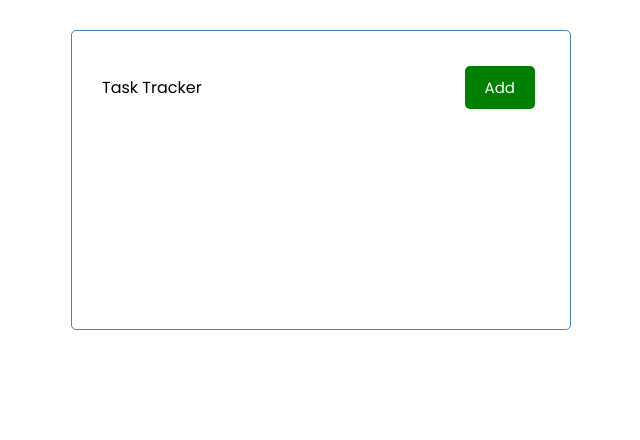
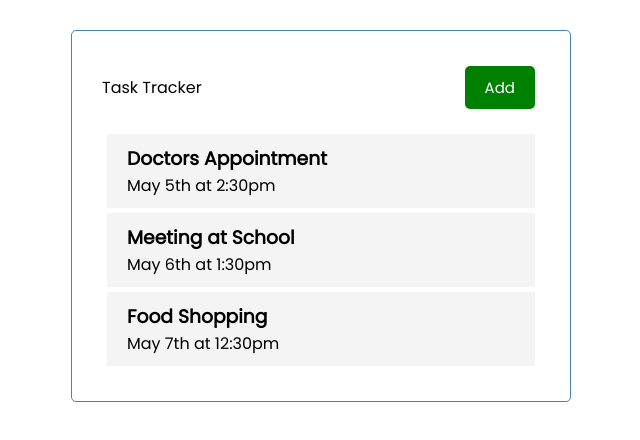
Before and after one commit to mumbimuthiga/angular-crash, an Angular app: page / in a window 1280 px wide. Shown: the top 440 px of the page, without its empty margins (319-959 px from the left). Built offline with nearby package versions, Linux system fonts and the light colour scheme.

Commit message:
Tasks and Task Interface

```diff
--- a/src/app/app.component.html
+++ b/src/app/app.component.html
@@ -1,3 +1,4 @@
 <div class="container">
   <app-header></app-header>
+  <app-tasks></app-tasks>
 </div>
--- a/src/app/app.module.ts
+++ b/src/app/app.module.ts
@@ -4,12 +4,16 @@ import { BrowserModule } from '@angular/platform-browser';
 import { AppComponent } from './app.component';
 import { HeaderComponent } from './components/header/header.component';
 import { ButtonComponent } from './components/button/button.component';
+import { TasksComponent } from './components/tasks/tasks.component';
+import { TaskItemComponent } from './components/task-item/task-item.component';
 
 @NgModule({
   declarations: [
     AppComponent,
     HeaderComponent,
-    ButtonComponent
+    ButtonComponent,
+    TasksComponent,
+    TaskItemComponent
   ],
   imports: [
     BrowserModule
--- /dev/null
+++ b/src/app/components/task-item/task-item.component.css
@@ -0,0 +1,16 @@
+.task {
+    background: #f4f4f4;
+    margin: 5px;
+    padding: 10px 20px;
+    cursor: pointer;
+  }
+
+  .task.reminder {
+    border-left: 5px solid green;
+  }
+
+  .task h3 {
+    display: flex;
+    align-items: center;
+    justify-content: space-between;
+  }
--- /dev/null
+++ b/src/app/components/task-item/task-item.component.html
@@ -0,0 +1,5 @@
+<div class="task">
+    <h3> {{ task.text }}</h3>
+
+    <p>{{ task.day }}</p>
+</div>
--- /dev/null
+++ b/src/app/components/task-item/task-item.component.ts
@@ -0,0 +1,18 @@
+import { Component, Input, OnInit } from '@angular/core';
+import { Task } from 'src/app/Task';
+
+@Component({
+  selector: 'app-task-item',
+  templateUrl: './task-item.component.html',
+  styleUrls: ['./task-item.component.css']
+})
+export class TaskItemComponent implements OnInit {
+ // @Input() task : Task|undefined ;
+  @Input() task: Task | undefined;
+
+  constructor() { }
+
+  ngOnInit(): void {
+  }
+
+}
--- /dev/null
+++ b/src/app/components/tasks/tasks.component.html
@@ -0,0 +1 @@
+<app-task-item *ngFor="let task of tasks" [task]="task"></app-task-item>
--- /dev/null
+++ b/src/app/components/tasks/tasks.component.ts
@@ -0,0 +1,18 @@
+import { Component, OnInit } from '@angular/core';
+import { TASKS } from '../../mock-tasks';
+import { Task } from 'src/app/Task';
+
+@Component({
+  selector: 'app-tasks',
+  templateUrl: './tasks.component.html',
+  styleUrls: ['./tasks.component.css']
+})
+export class TasksComponent implements OnInit {
+  tasks:Task[]=TASKS;
+
+  constructor() { }
+
+  ngOnInit(): void {
+  }
+
+}
```
Also changed, not shown: src/app/components/tasks/tasks.component.css (added), 2 other files (tests, documents, lock files or other folders).
